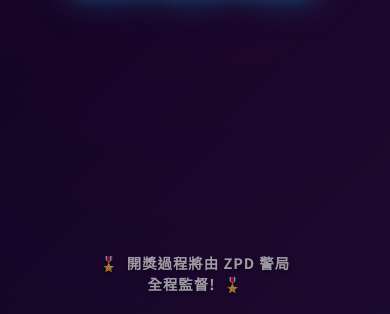
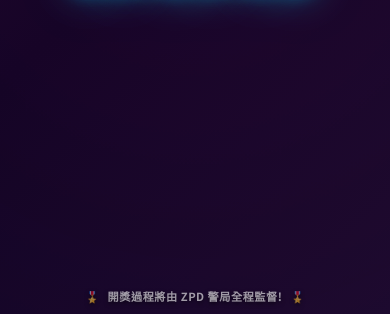
Before and after one commit to Samguitarboy/ZootopiaLottery, a plain HTML site: page index.html in a window 390 px wide. Shown: the part 530-844 px from the top of the page. Drawn offline with Linux system fonts and the light colour scheme.

Commit message:
Alter font size

```diff
--- a/index.html
+++ b/index.html
@@ -421,6 +421,14 @@
             .winner-info { padding: 40px 30px; }
             .winner-name { font-size: 2.5rem; }
             .winner-number { font-size: 2rem; }
+
+            /* 官方聲明手機版調整 */
+            .official-notice {
+                font-size: 0.8rem;
+                bottom: 15px;
+                padding: 0 10px;
+                white-space: nowrap;
+            }
         }
 
         @media (max-width: 480px) {
@@ -430,6 +438,13 @@
             .celebration-title { font-size: 2.5rem; }
             .winner-name { font-size: 2rem; }
             .winner-number { font-size: 1.6rem; }
+
+            /* 官方聲明小螢幕調整 */
+            .official-notice {
+                font-size: 0.7rem;
+                bottom: 10px;
+                letter-spacing: 0.5px;
+            }
         }
     </style>
 </head>
```
